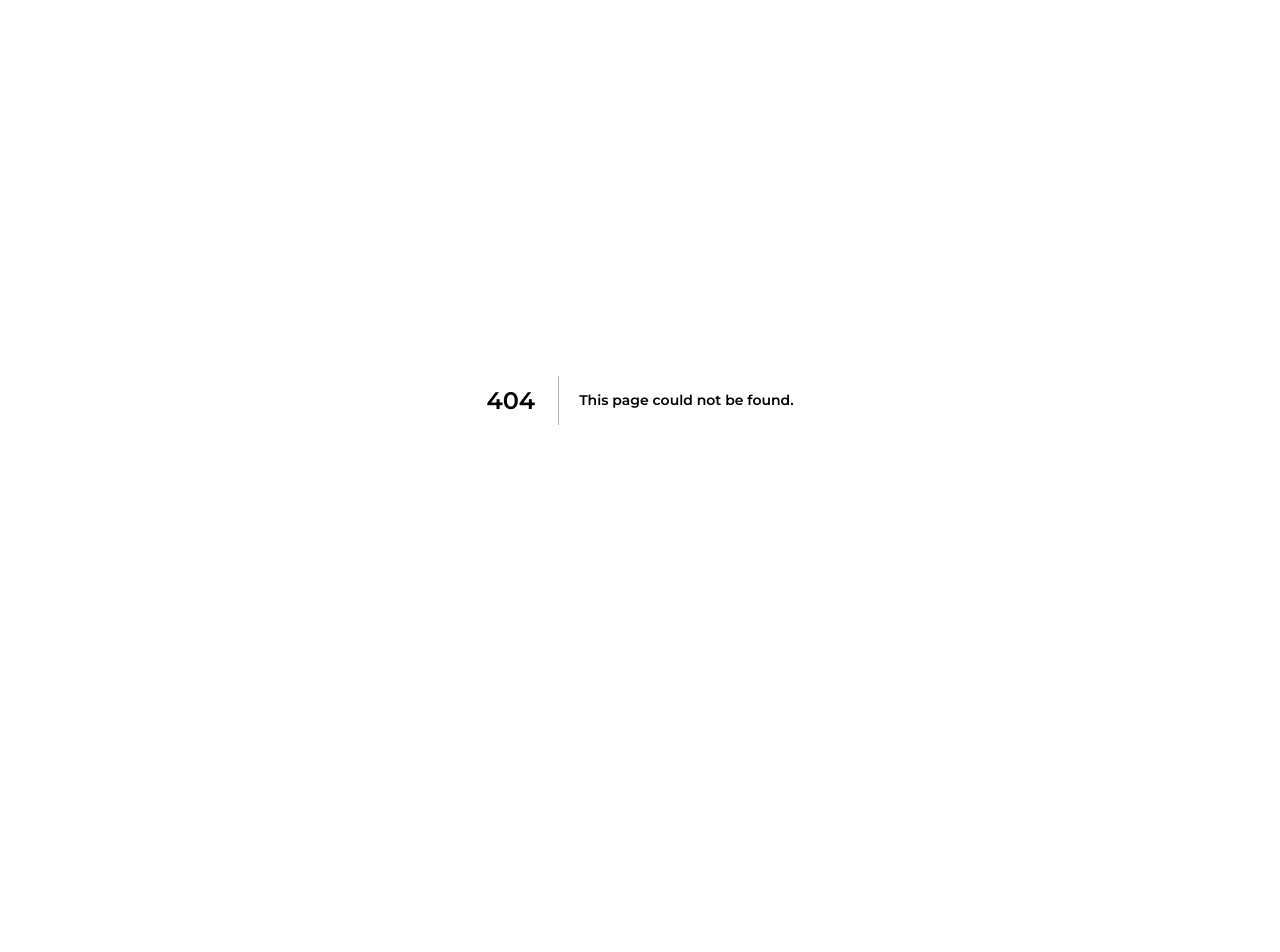
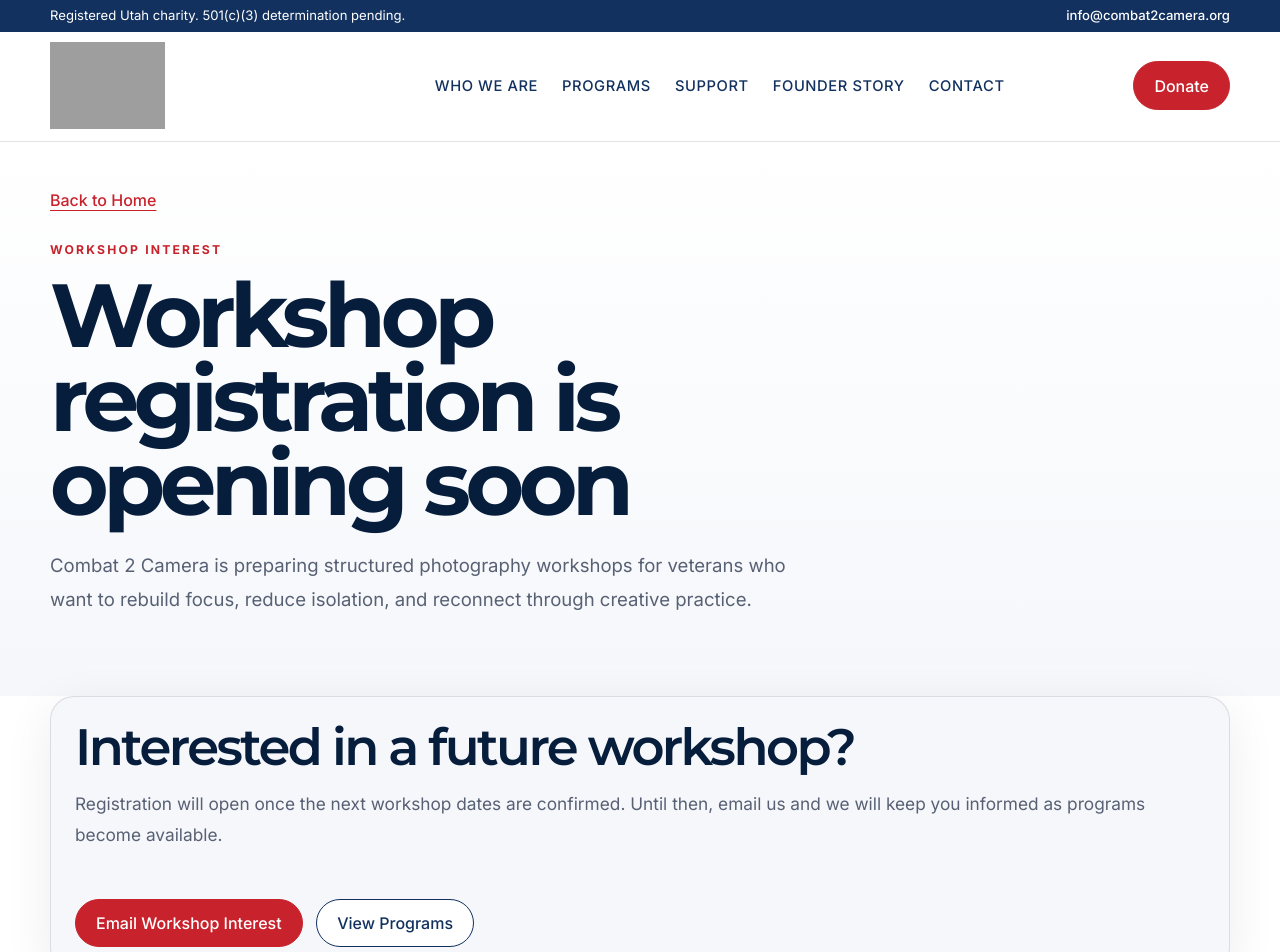
Before and after one commit to troyrkoltermann-pixel/combat2camera-website, a Next.js app: page /join-a-workshop in a window 1280 px wide. Before the commit this address had no page. Shown: the top 952 px of the page. Before the commit the page ends 800 px from the top, so only its background shows below. Built offline with nearby package versions, Linux system fonts and the light colour scheme; grey boxes are pictures that could not be loaded.

Commit message:
Add temporary workshop interest page

```diff
--- /dev/null
+++ b/src/app/join-a-workshop/page.tsx
@@ -0,0 +1,51 @@
+import Link from "next/link";
+import type { Metadata } from "next";
+import { JsonLd } from "@/components/json-ld";
+import { PageShell } from "@/components/page-shell";
+import { breadcrumbJsonLd, siteConfig } from "@/lib/seo";
+
+export const metadata: Metadata = {
+  title: "Join a Workshop",
+  description:
+    "Combat 2 Camera workshop registration is opening soon for veterans interested in photography-based connection, focus, and purpose.",
+  alternates: {
+    canonical: "/join-a-workshop",
+  },
+  robots: {
+    index: false,
+    follow: true,
+  },
+};
+
+export default function JoinAWorkshopPage() {
+  return (
+    <PageShell
+      eyebrow="Workshop Interest"
+      title="Workshop registration is opening soon"
+      intro="Combat 2 Camera is preparing structured photography workshops for veterans who want to rebuild focus, reduce isolation, and reconnect through creative practice."
+    >
+      <JsonLd
+        data={breadcrumbJsonLd([
+          { name: "Home", url: siteConfig.url },
+          { name: "Join a Workshop", url: `${siteConfig.url}/join-a-workshop` },
+        ])}
+      />
+      <section className="content-section support-cta-panel">
+        <h2>Interested in a future workshop?</h2>
+        <p>
+          Registration will open once the next workshop dates are confirmed.
+          Until then, email us and we will keep you informed as programs become
+          available.
+        </p>
+        <div className="hero-actions">
+          <a className="button button-primary" href="mailto:info@combat2camera.org?subject=Workshop%20Interest">
+            Email Workshop Interest
+          </a>
+          <Link className="button button-secondary" href="/programs">
+            View Programs
+          </Link>
+        </div>
+      </section>
+    </PageShell>
+  );
+}
--- a/src/components/home/hero-section.tsx
+++ b/src/components/home/hero-section.tsx
@@ -16,9 +16,9 @@ export function HeroSection() {
           <Link className="button button-primary" href="/support">
             Support the Mission
           </Link>
-          <a className="button button-secondary" href="#programs">
+          <Link className="button button-secondary" href="/join-a-workshop">
             Join a Workshop
-          </a>
+          </Link>
         </div>
         <p className="trust-line">
           Creating structured experiences that lead to lasting impact for veterans.
```
